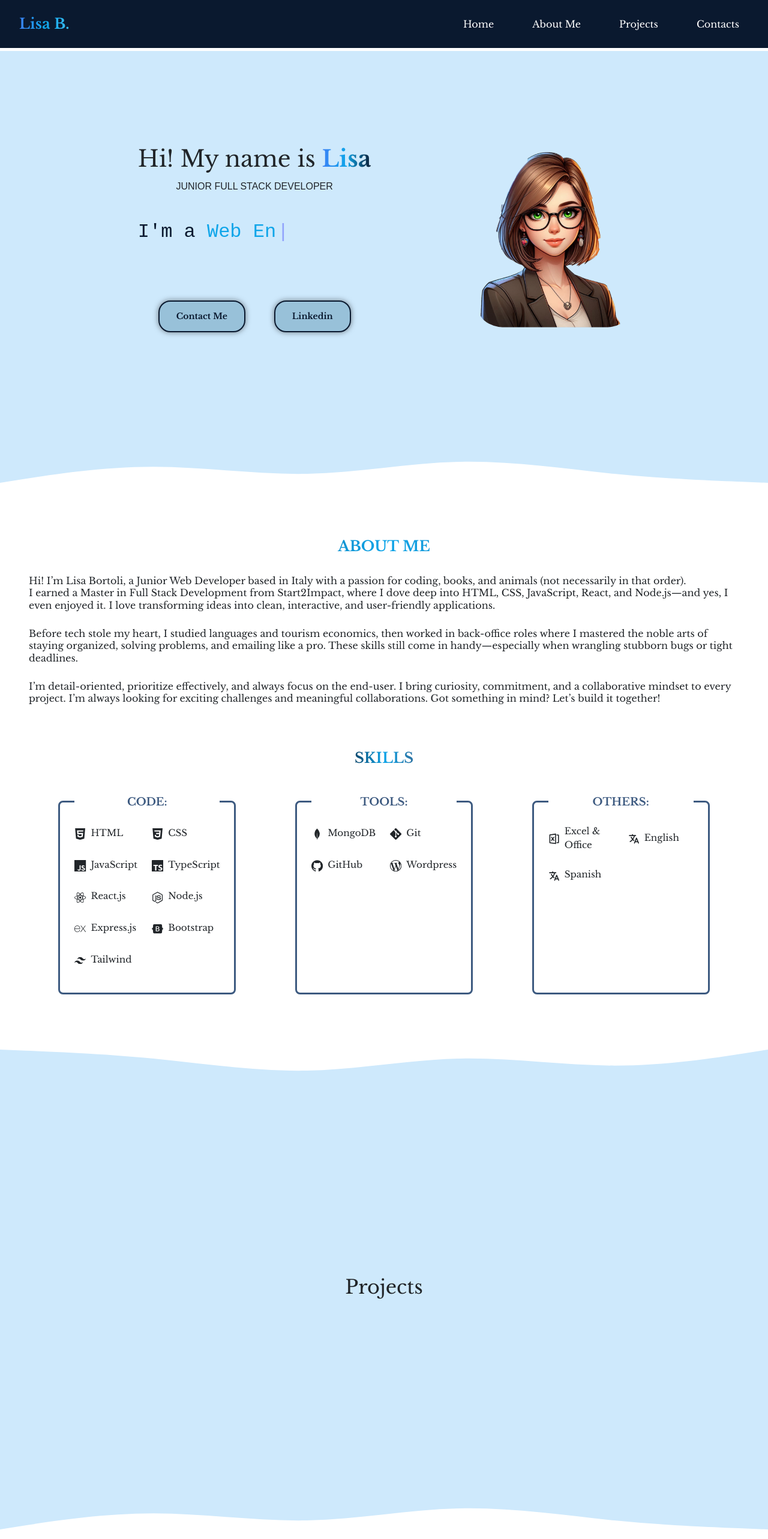
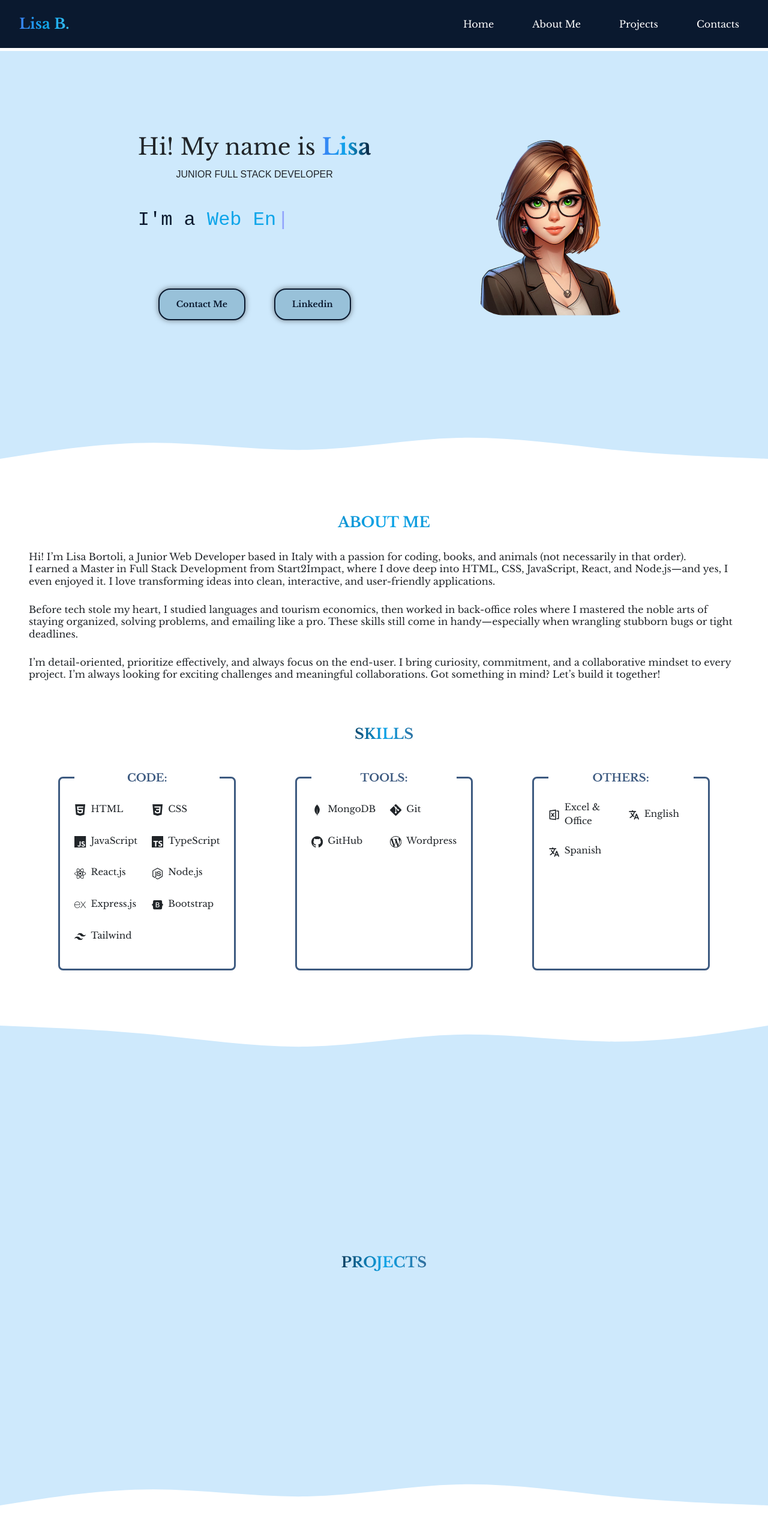
Before and after one commit to LisaB404/new-portfolio, a React (Vite) app: page / in a window 1280 px wide. Shown: the top 2566 px of the page at 60% size. Built offline with nearby package versions, Linux system fonts and the light colour scheme.

Commit message:
style improvement

```diff
--- a/src/sections/Hero/Hero.css
+++ b/src/sections/Hero/Hero.css
@@ -1,5 +1,5 @@
 .hero-container {
-  min-height: 80vh;
+  min-height: 75vh;
   display: flex;
   justify-content: space-evenly;
   flex-direction: column-reverse;
--- a/src/sections/Projects/Projects.jsx
+++ b/src/sections/Projects/Projects.jsx
@@ -7,7 +7,7 @@ export default function Projects() {
     <>
       <Wave style={{ transform: "rotate(0deg)" }} />
       <div className="projects-container">
-      <h2>Projects</h2>
+      <h2 className="page-title">Projects</h2>
       </div>
       <Wave />
     </>
```
